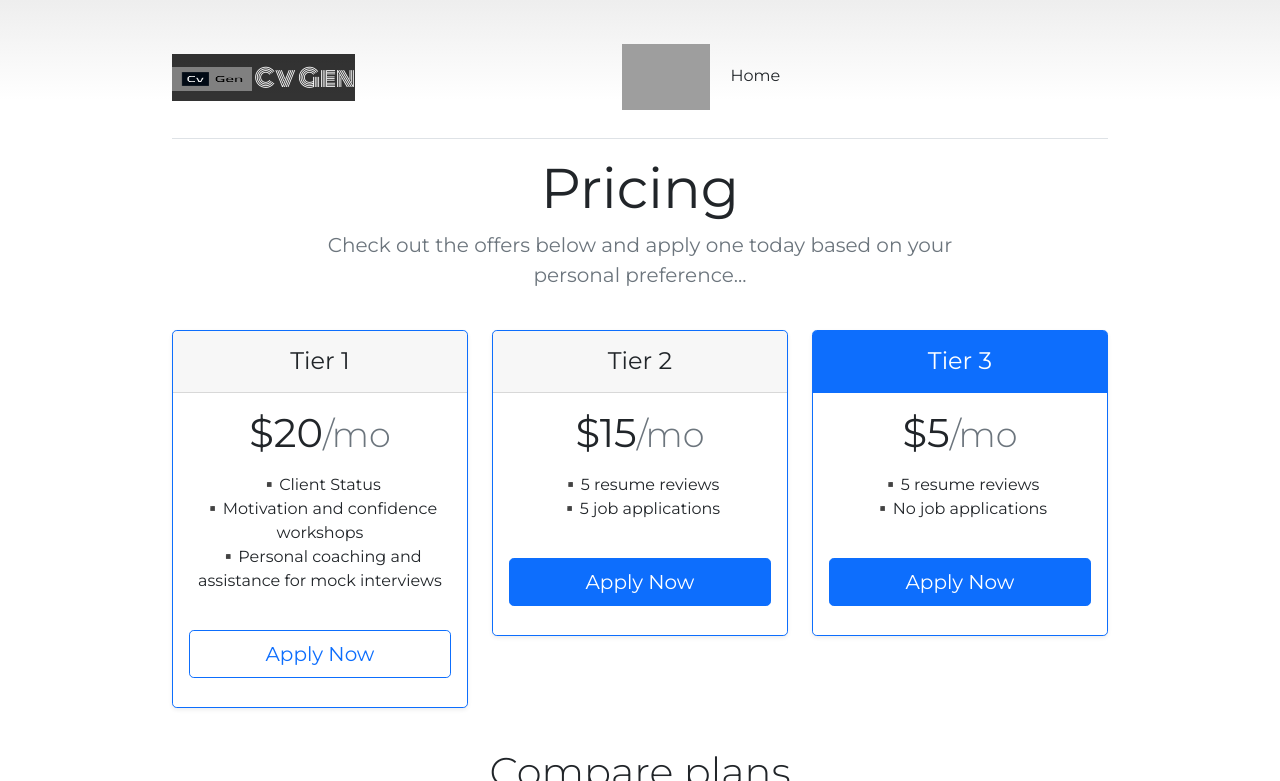
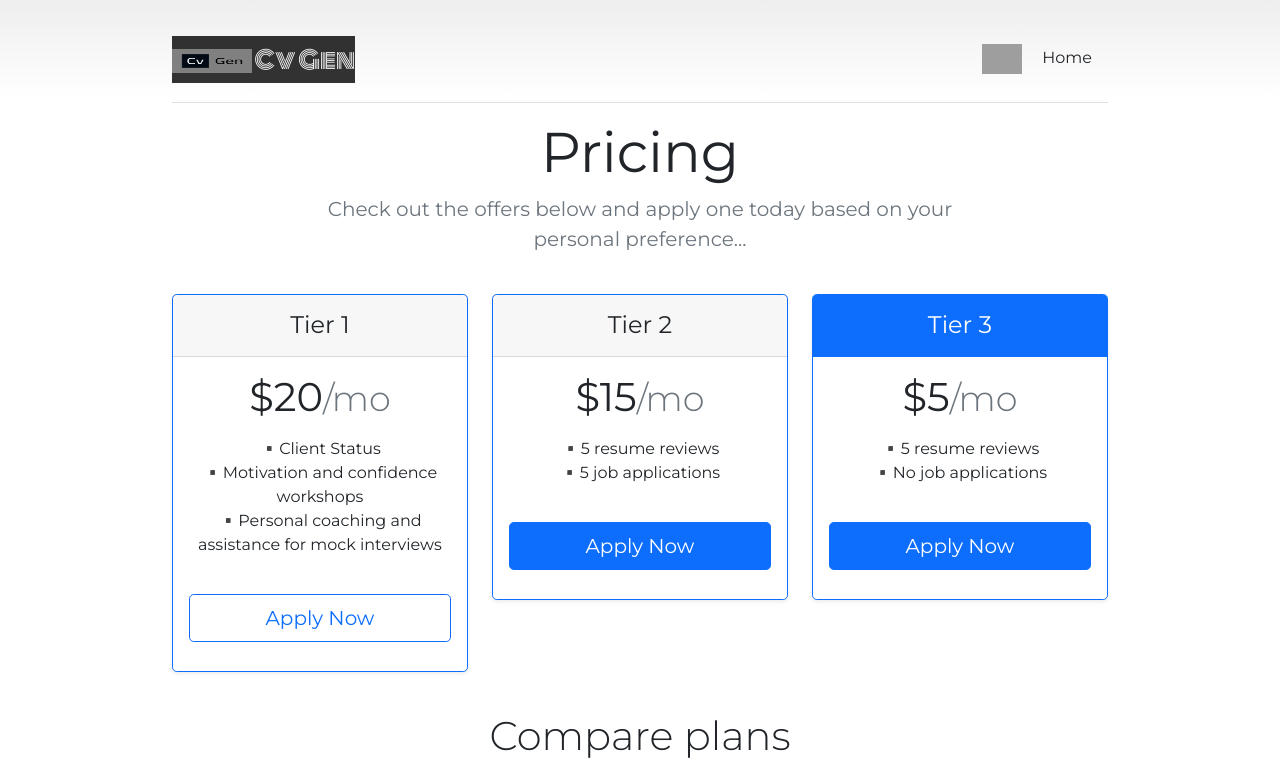
Before and after one commit to Kevgeezz/Cv-Gen, a plain HTML site: page P_index.html in a window 1280 px wide. Shown: the top 781 px of the page. Drawn offline with Linux system fonts and the light colour scheme; grey boxes are pictures that could not be loaded.

Commit message:
Update styles.css

```diff
--- a/css/styles.css
+++ b/css/styles.css
@@ -225,7 +225,7 @@ body {
 }
 
 
-.home                        {width: 18%;
+.home                        {width: 40px;
                               margin: 20px;}
 
 .navprice              {font-family: 'Monoton', cursive;
```
